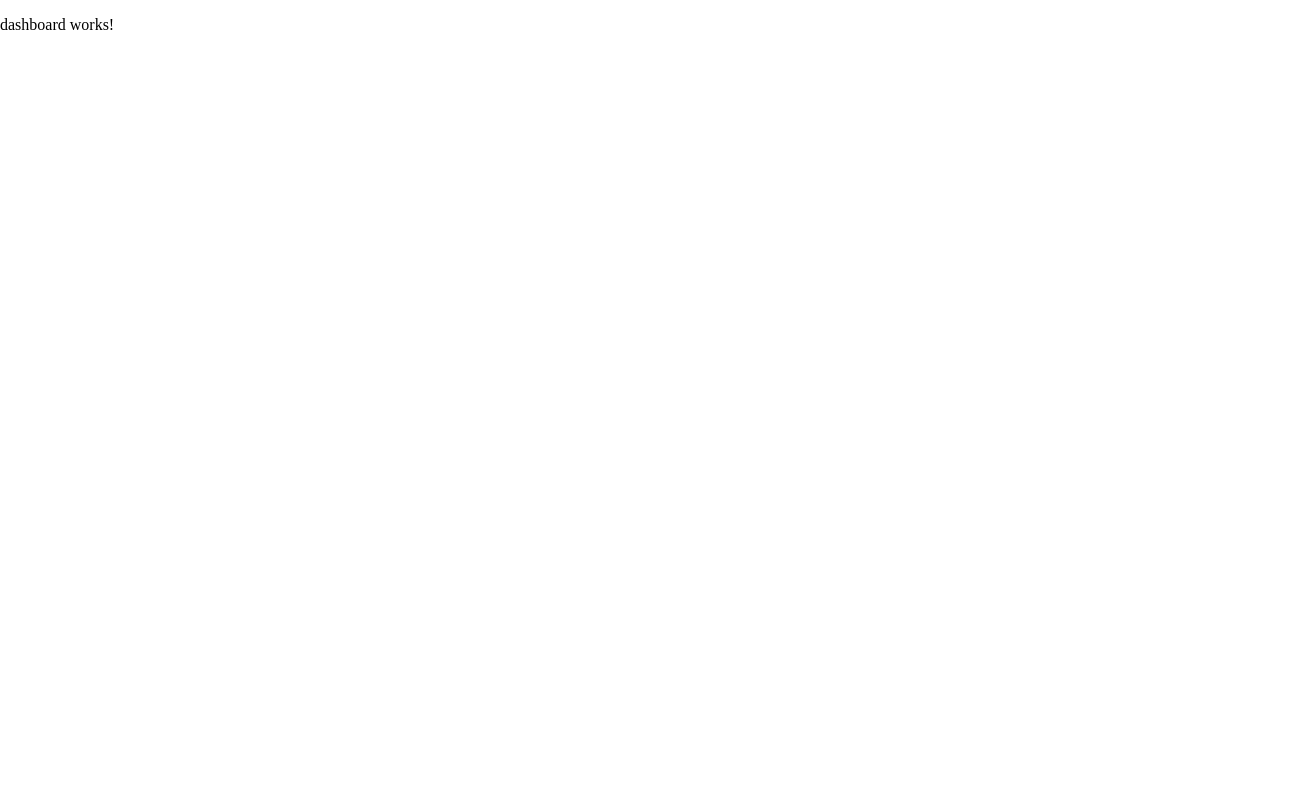
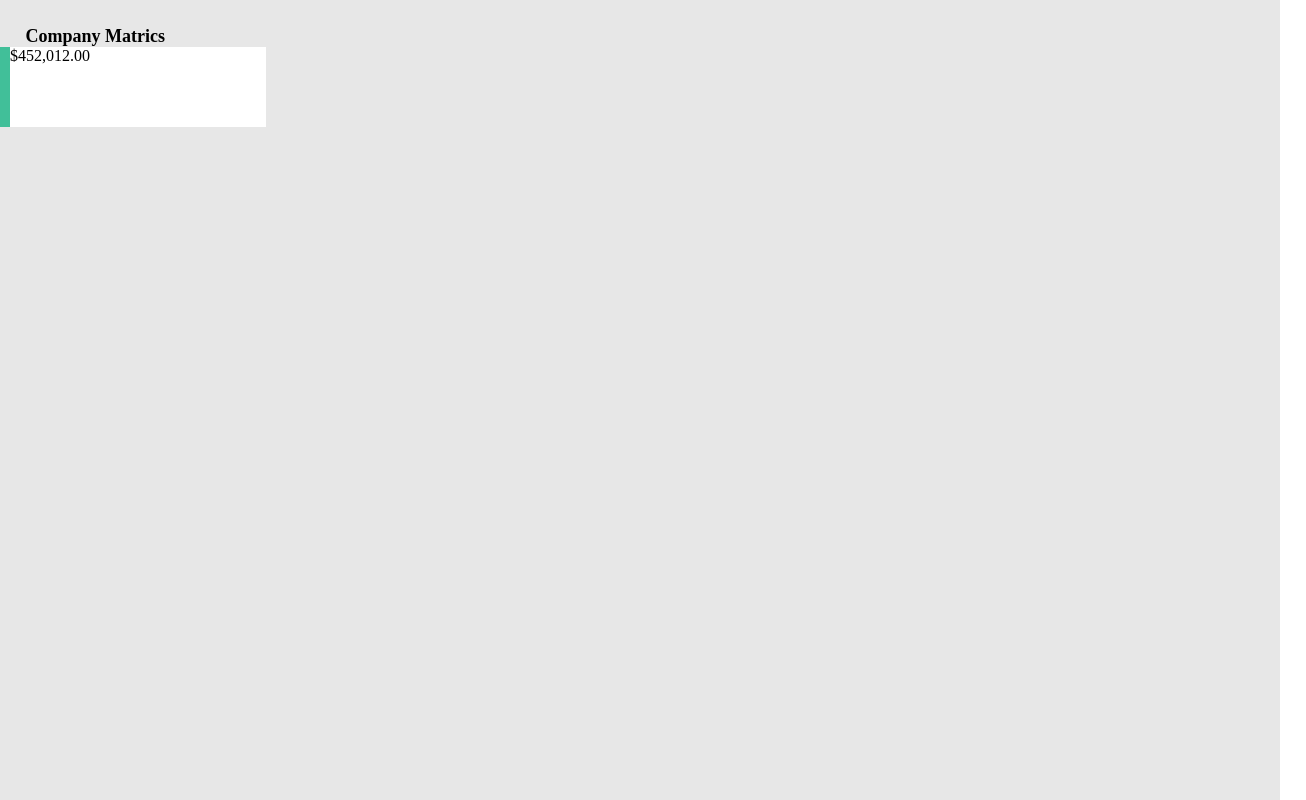
Before and after one commit to ayushmishra1803/smart-serv-Assignment-3-4, an Angular app: page /dashboard in a window 1280 px wide. Shown: the whole page, 1306 px wide, since content can reach past the window. Built offline with nearby package versions, Linux system fonts and the light colour scheme.

Commit message:
Working on the dashboard

```diff
--- /dev/null
+++ b/src/app/pages/dashboard/components/dashboard-cards/dashboard-cards.component.html
@@ -0,0 +1,8 @@
+<div class="card">
+<div>
+{{452012 |currency}}
+</div>
+<div>
+
+</div>
+</div>
--- /dev/null
+++ b/src/app/pages/dashboard/components/dashboard-cards/dashboard-cards.component.scss
@@ -0,0 +1,6 @@
+.card {
+  width: 20%;
+  height: 80px;
+  background-color: white;
+  border-left: 10px solid rgb(65, 191, 153);
+}
--- /dev/null
+++ b/src/app/pages/dashboard/components/dashboard-cards/dashboard-cards.component.ts
@@ -0,0 +1,15 @@
+import { Component, OnInit } from '@angular/core';
+
+@Component({
+  selector: 'app-dashboard-cards',
+  templateUrl: './dashboard-cards.component.html',
+  styleUrls: ['./dashboard-cards.component.scss']
+})
+export class DashboardCardsComponent implements OnInit {
+
+  constructor() { }
+
+  ngOnInit(): void {
+  }
+
+}
--- a/src/app/pages/dashboard/dashboard.component.html
+++ b/src/app/pages/dashboard/dashboard.component.html
@@ -1 +1,10 @@
-<p>dashboard works!</p>
+<div class="outer_div">
+    <div class="company_matrics_div">
+        <div class="company_matrics_heading_div">
+            <span><b>Company Matrics</b></span>
+        </div>
+        <div >
+<app-dashboard-cards></app-dashboard-cards>
+        </div>
+    </div>
+</div>
--- a/src/app/pages/dashboard/dashboard.component.scss
+++ b/src/app/pages/dashboard/dashboard.component.scss
@@ -0,0 +1,19 @@
+.outer_div {
+  width: 100%;
+  height: 100vh;
+  display: flex;
+  flex-direction: column;
+  background-color: rgb(231, 231, 231);
+  box-sizing: border-box;
+  .company_matrics_div {
+    width: 100%;
+    padding-top: 2%;
+    .company_matrics_heading_div {
+      width: 100%;
+      padding-left: 2%;
+      span {
+        font-size: 18px;
+      }
+    }
+  }
+}
--- a/src/app/pages/dashboard/dashboard.module.ts
+++ b/src/app/pages/dashboard/dashboard.module.ts
@@ -2,10 +2,11 @@ import { CommonModule } from '@angular/common';
 import { NgModule } from '@angular/core';
 import { DashBoardRoutingModule } from './dashboard-routing.module';
 import { DashboardComponent } from './dashboard.component';
+import { DashboardCardsComponent } from './components/dashboard-cards/dashboard-cards.component';
 
 @NgModule({
   imports: [CommonModule, DashBoardRoutingModule],
-  declarations: [DashboardComponent],
+  declarations: [DashboardComponent, DashboardCardsComponent],
   providers: [],
 })
 export class DashBoardModule {}
--- a/src/app/pages/login/login.component.html
+++ b/src/app/pages/login/login.component.html
@@ -4,14 +4,18 @@
       <img src="../../../assets/logo/logo.png" />
     </div>
     <div class="form_div">
-      <form>
-        <input type="email" placeholder="Username" />
-        <input type="password" placeholder="Password" />
-        <button>Login</button>
+      <form [formGroup]="loginForm" (ngSubmit)="onSubmit()">
+        <input type="email" placeholder="Username" formControlName="username" />
+        <input
+          type="password"
+          placeholder="Password"
+          formControlName="password"
+        />
+        <button [disabled]="loginForm.invalid" type="submit">Login</button>
       </form>
     </div>
     <div class="forgot_password_div">
-      <a href="">Forgot password?</a>
+      <a href="mailto:support@smartserv.io">Forgot password?</a>
     </div>
   </div>
 </div>
--- a/src/app/pages/login/login.component.scss
+++ b/src/app/pages/login/login.component.scss
@@ -43,6 +43,7 @@
           margin: 2%;
           font-size: 15px;
         }
+
       }
     }
     .forgot_password_div {
--- a/src/app/pages/login/login.component.ts
+++ b/src/app/pages/login/login.component.ts
@@ -1,15 +1,22 @@
 import { Component, OnInit } from '@angular/core';
+import { FormControl, FormGroup, Validators } from '@angular/forms';
+import { Router } from '@angular/router';
 
 @Component({
   selector: 'app-login',
   templateUrl: './login.component.html',
-  styleUrls: ['./login.component.scss']
+  styleUrls: ['./login.component.scss'],
 })
 export class LoginComponent implements OnInit {
+  constructor(private router: Router) {}
+  loginForm: FormGroup = new FormGroup({
+    username: new FormControl('', [Validators.required, Validators.email]),
+    password: new FormControl('', [Validators.required]),
+  });
 
-  constructor() { }
-
-  ngOnInit(): void {
+  ngOnInit(): void {}
+  onSubmit() {
+    //! for testing alert('login');
+    this.router.navigate(['/dashboard']);
   }
-
 }
```
Also changed, not shown: src/app/app.module.ts (+4 -9 lines), 1 other file (tests, documents, lock files or other folders).
